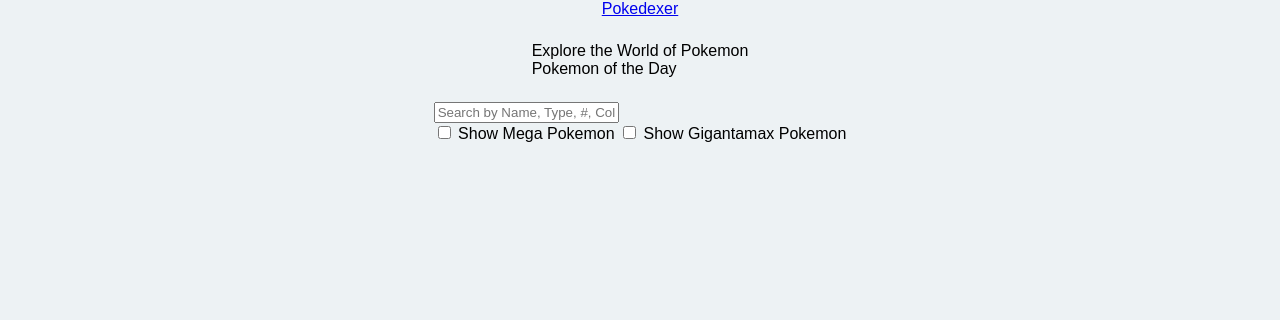
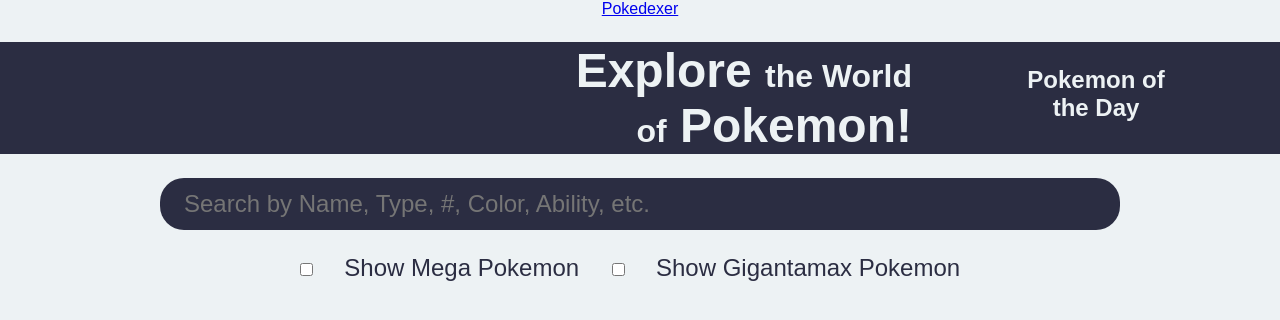
Before and after one commit to Web-Jose/Pokedexer, a plain HTML site: page index.html in a window 1280 px wide. Drawn offline with Linux system fonts and the light colour scheme; no server answers; a web font is replaced by a local one.

Commit message:
Refactor tagline and Pokemon of the Day layout

```diff
--- a/index.html
+++ b/index.html
@@ -19,11 +19,19 @@
     <section class="Tagline-POTD">
       <div class="Tagline">
         <span class="Tagline-Text"
-          >Explore <span class="Tagline-Small">the World of</span> Pokemon</span
+          >Explore
+          <span class="Tagline-Small"
+            >the World <br />
+            of</span
+          >
+          Pokemon!</span
         >
       </div>
       <div class="POTD">
-        <span class="POTD-Text">Pokemon of the Day</span>
+        <span class="POTD-Title"
+          >Pokemon of <br />
+          the Day</span
+        >
         <div id="POTD-Card"></div>
         <script src="pokemonOfDay.js"></script>
       </div>
--- a/pokemonOfDay.js
+++ b/pokemonOfDay.js
@@ -27,15 +27,20 @@
 function displayPokemonOfDay(pokemon) {
   let card = document.getElementById("POTD-Card");
   let image = document.createElement("img");
+  image.classList.add("POTD-image");
   image.src = pokemon.image;
   image.alt = pokemon.name;
+  let numName = document.createElement("div");
+  numName.classList.add("POTD-idName");
   let number = document.createElement("span");
   number.textContent = `#${pokemon.number}`;
   let name = document.createElement("span");
-  name.textContent = pokemon.name;
+  name.textContent =
+    pokemon.name.charAt(0).toUpperCase() + pokemon.name.slice(1);
+  numName.appendChild(number);
+  numName.appendChild(name);
   card.appendChild(image);
-  card.appendChild(number);
-  card.appendChild(name);
+  card.appendChild(numName);
   card.addEventListener("click", () => {
     window.location.href = `${pokemon.name}`;
   });
--- a/style.css
+++ b/style.css
@@ -6,13 +6,93 @@
   font-weight: 400;
   font-style: normal;
 }
-
 body {
   background: #edf2f4;
   display: flex;
   flex-direction: column;
   align-items: center;
   gap: 1.5em;
+}
+.Tagline-POTD {
+  background: #2b2d42;
+  color: #edf2f4;
+  width: 100%;
+  display: flex;
+  justify-content: flex-end;
+}
+.Tagline {
+  font-size: 3em;
+  font-weight: 700;
+  text-align: right;
+  align-self: center;
+}
+.Tagline-Small {
+  font-size: calc(2em / 3);
+}
+.POTD {
+  display: flex;
+  flex-direction: column;
+  align-items: center;
+  gap: 0.5em;
+  width: 25%;
+  padding: 1.5em;
+}
+.POTD-Title {
+  font-size: 1.5em;
+  font-weight: 700;
+  text-align: center;
+}
+#POTD-Card {
+  display: flex;
+  flex-direction: column;
+  align-items: center;
+  gap: 0.375em;
+}
+.POTD-image {
+  width: 100%;
+}
+.POTD-idName {
+  display: flex;
+  gap: 0.5em;
+  font-size: 1.5em;
+}
+
+.Search-Filter {
+  display: flex;
+  flex-direction: column;
+  justify-content: center;
+  align-items: center;
+  gap: 1.5em;
+  width: 100%;
+}
+.Search {
+  width: 75%;
+  display: flex;
+  justify-content: center;
+  align-items: center;
+}
+#search {
+  width: 100%;
+  font-size: 1.5em;
+  background: #2b2d42;
+  color: #edf2f4;
+  padding: 0.5em 1em;
+  border: none;
+  border-radius: 1em;
+}
+.Filter {
+  display: flex;
+  gap: 1em;
+}
+/*.Filter input[type="checkbox"] {
+  display: none;
+}*/
+.Filter label {
+  font-size: 1.5em;
+  color: #2b2d42;
+  padding: 0.5em 1em;
+  border-radius: 1em;
+  cursor: pointer;
 }
 
 .Pokemon-Cards {
@@ -21,7 +101,6 @@
   gap: 1.5em;
   width: 95%;
 }
-
 .Pokemon-Card {
   background: #333;
   border-radius: 1.5em;
@@ -31,7 +110,6 @@
   align-items: center;
   gap: 0.375em;
 }
-
 .Pokemon-ID-Name {
   display: flex;
   justify-content: space-between;
@@ -39,16 +117,13 @@
   color: #fff;
   font-size: 1.5em;
 }
-
 .Pokemon-Image {
   width: 100%;
 }
-
 .Pokemon-Types {
   display: flex;
   gap: 0.625em;
 }
-
 .normal-type,
 .fire-type,
 .water-type,
@@ -79,71 +154,79 @@
 .normal-type {
   background: #a8a77a;
 }
-
 .fire-type {
   background: #ee8130;
 }
-
 .water-type {
   background: #6390f0;
 }
-
 .electric-type {
   background: #f7d02c;
 }
-
 .grass-type {
   background: #7ac74c;
 }
-
 .ice-type {
   background: #96d9d6;
 }
-
 .fighting-type {
   background: #c22e28;
 }
-
 .poison-type {
   background: #a33ea1;
 }
-
 .ground-type {
   background: #e2bf65;
 }
-
 .flying-type {
   background: #a98ff3;
 }
-
 .psychic-type {
   background: #f95587;
 }
-
 .bug-type {
   background: #a6b91a;
 }
-
 .rock-type {
   background: #b6a136;
 }
-
 .ghost-type {
   background: #735797;
 }
-
 .dragon-type {
   background: #6f35fc;
 }
-
 .dark-type {
   background: #705746;
 }
-
 .steel-type {
   background: #b7b7ce;
 }
-
 .fairy-type {
   background: #d685ad;
 }
+
+/* Media Queries */
+@media (max-width: 768px) {
+  .Pokemon-Cards {
+    grid-template-columns: repeat(3, 1fr);
+  }
+}
+@media (max-width: 576px) {
+  .Pokemon-Cards {
+    grid-template-columns: repeat(1, 1fr);
+  }
+  .Pokemon-Card {
+    flex-direction: row;
+  }
+  .Pokemon-ID-Name {
+    flex-direction: column;
+    gap: 0.5em;
+  }
+  .Pokemon-Image {
+    width: 25%;
+  }
+  .Pokemon-Types {
+    flex-wrap: wrap;
+  }
+}
```
